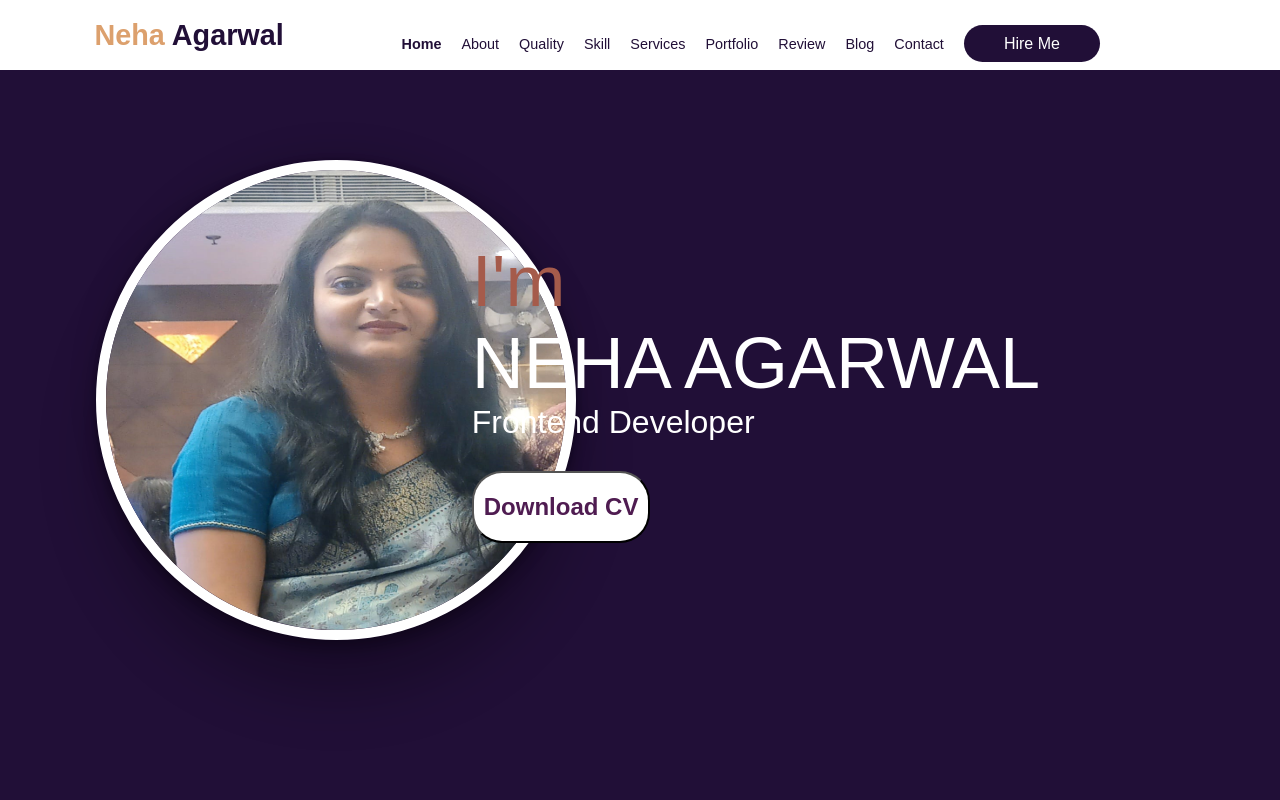
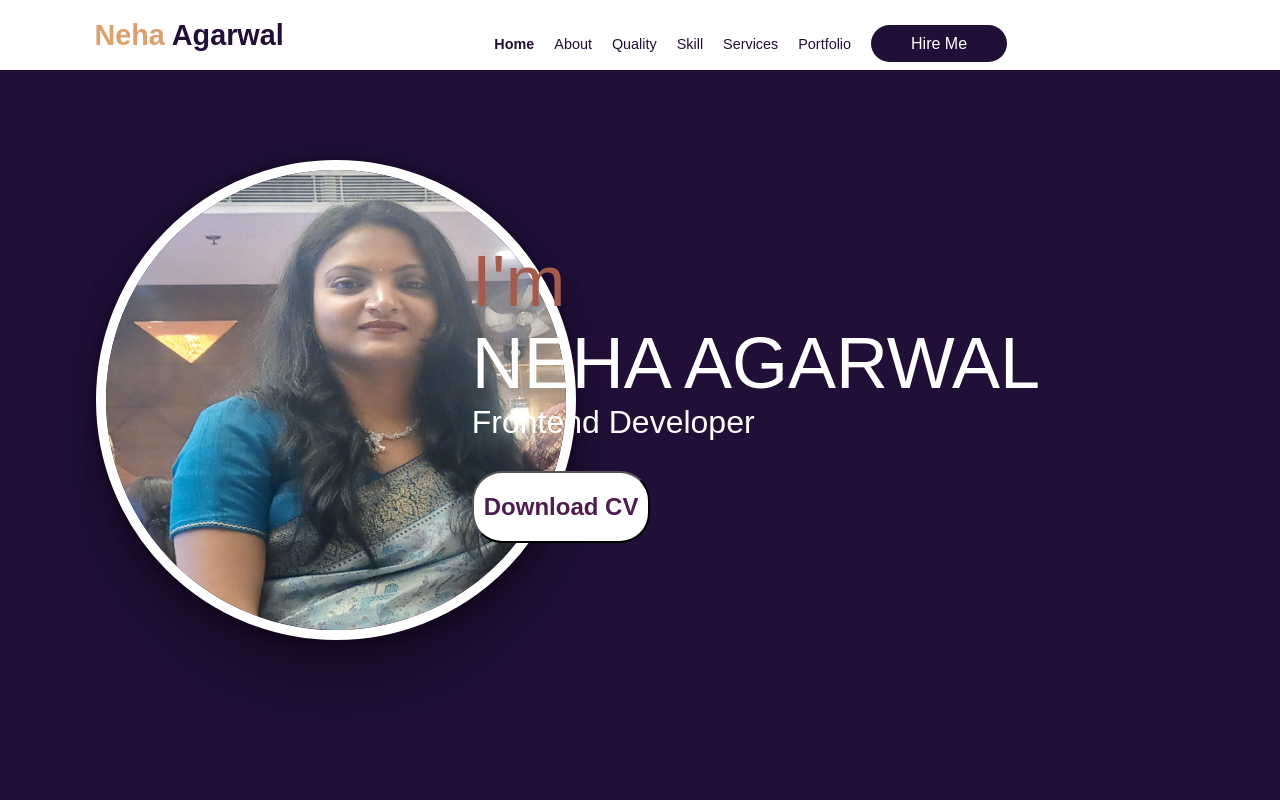
Before and after one commit to nehaagarwal1900/portfolio-neh-1989, a plain HTML site: page index.html in a window 1280 px wide. Shown: the top 800 px of the page. Drawn offline with nearby package versions, Linux system fonts and the light colour scheme.

Commit message:
project completed

```diff
--- a/index.html
+++ b/index.html
@@ -28,9 +28,6 @@
                 <li><a href="#skill">Skill</a></li>
                 <li><a href="#services">Services</a></li>
                 <li><a href="#portfolio">Portfolio</a></li>
-                <li><a href="#review">Review</a></li>
-                <li><a href="#blog">Blog</a></li>
-                <li><a href="#contact">Contact</a></li>
                 <li><a href="#hire" class="btn">Hire Me</a></li>
             </ul>
             <div class="hamburger" onclick="toggle()">
--- a/style.css
+++ b/style.css
@@ -585,6 +585,7 @@ form input {
     border: 2px solid grey
 }
 
+/* footer start here  */
 .footer {
     background-color: #210F37;
     color: white;
@@ -606,3 +607,5 @@ form input {
     margin-top: 2rem;
     margin: 2rem;
 }
+
+/* footer end here */
```
